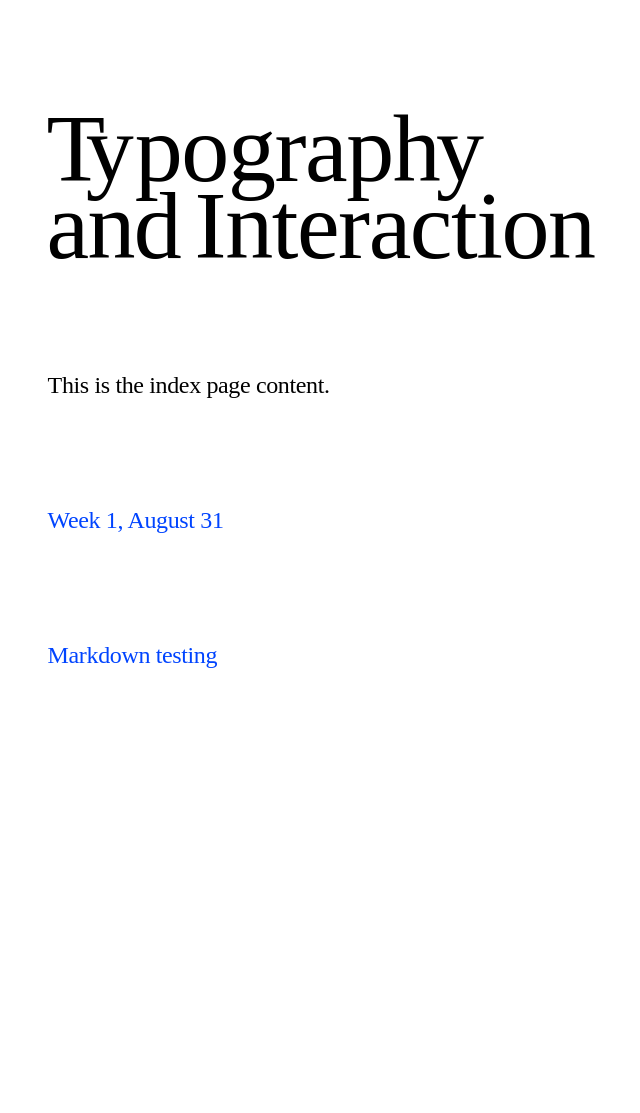
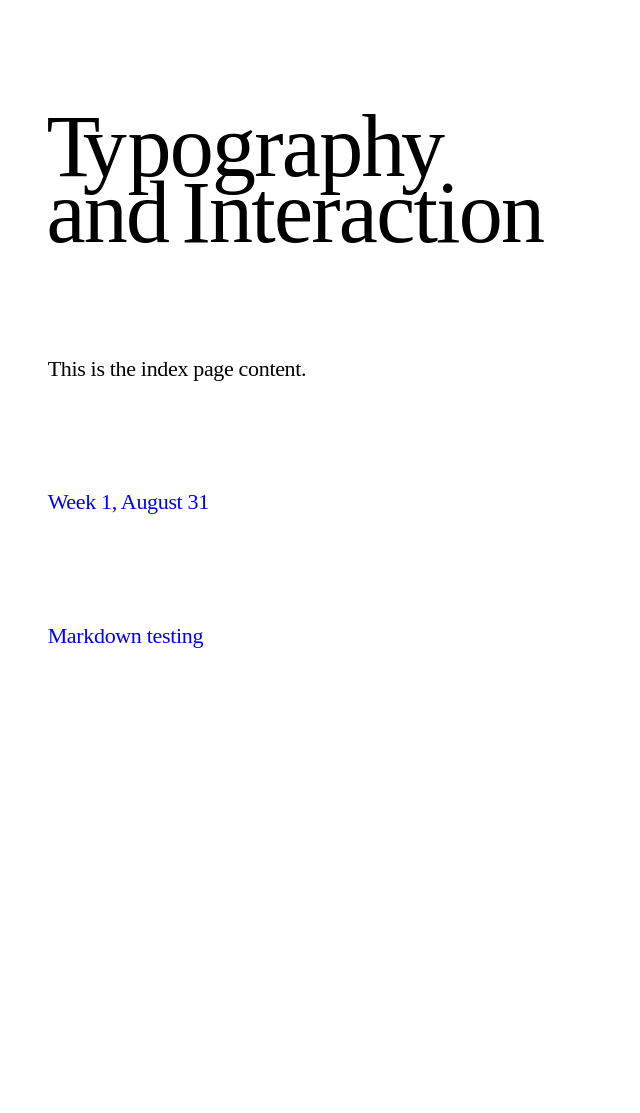
Before and after one commit to core-interaction/core-interaction.github.io, a Jekyll site: the page built from index.md, in a window 1280 px wide. Shown: the whole page, without its empty margins (150-790 px from the left). Built offline with Jekyll 4.4.1, drawn with Linux system fonts in a browser that asks for light colours.

Commit message:
Adjust sizing/spacing.

```diff
--- a/assets/styles/common.scss
+++ b/assets/styles/common.scss
@@ -15,14 +15,14 @@
 :root {
 	@extend %font--times--regular;
 
-	--typography--leading:        1.25;
-	--typography--leading--tight: 0.8;
+	--typography--leading:        1.333;
+	--typography--leading--tight: 0.75;
 
 	--typography--tracking: -0.015;
 
-	--typography--size: 2rem;
+	--typography--size: 1.8rem;
 
-	--typography--size--h1: calc(var(--typography--size) * 2.75);
+	--typography--size--h1: calc(var(--typography--size) * 3);
 	--typography--size--h2: calc(var(--typography--size) * 1.75);
 	--typography--size--h3: calc(var(--typography--size) * 1.25);
 
@@ -34,14 +34,14 @@
 	--color:             black;
 	--color--background: white;
 
-	--color--links: #0044ff;
+	--color--links: blue;
 
 	scroll-behavior: smooth;
 
 	@include breakpoint(320) { --typography--size: calc((20/375) * 100vw); }
 
 	@include breakpoint(768) {
-		--typography--size: 2.4rem;
+		--typography--size: 2.2rem;
 
 		--typography--size--h1: calc(var(--typography--size) * 4);
 		--typography--size--h2: calc(var(--typography--size) * 2);
@@ -62,6 +62,8 @@
 
 body {
 	h1 {
+		--typography--tracking: -0.020;
+
 		span.t { letter-spacing: -0.2em; }
 		span.y { letter-spacing:  0.01em; }
 		span.h { letter-spacing: -0.05em; }
```
